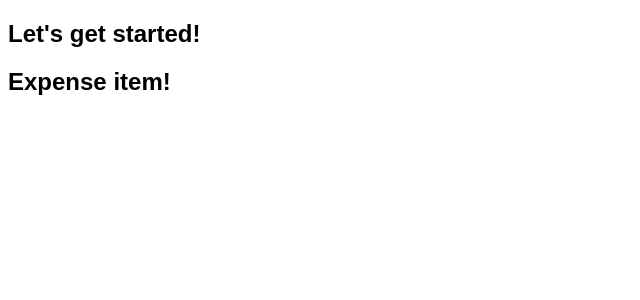
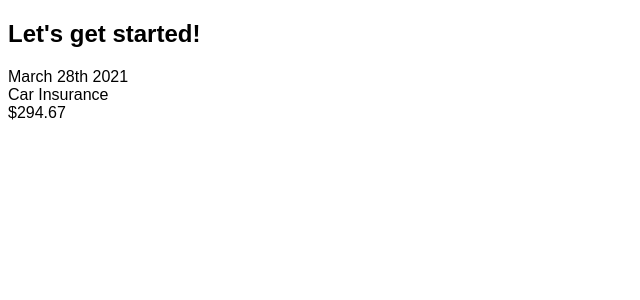
Before and after one commit to tanujparaste/wt-reactjs, a React (Create React App) app in the folder my-first-app/: page / in a window 1280 px wide. Shown: the top 300 px of the page, without its empty margins (0-640 px from the left). Built offline with nearby package versions, Linux system fonts and the light colour scheme.

Commit message:
Updated file and added more complex JSX

```diff
--- a/my-first-app/src/components/ExpenseItem.js
+++ b/my-first-app/src/components/ExpenseItem.js
@@ -1,5 +1,13 @@
-function ExpenseItem(){
-    return <h2>Expense item!</h2>
+function ExpenseItem() {
+  return (
+    <div>
+      <div>March 28th 2021</div>
+      <div>
+        <div>Car Insurance</div>
+        <div>$294.67</div>
+      </div>
+    </div>
+  );
 }
 
 export default ExpenseItem;
```
